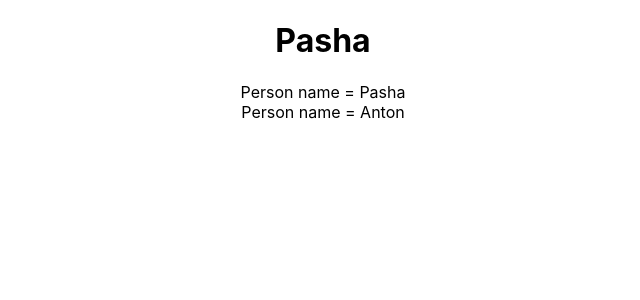
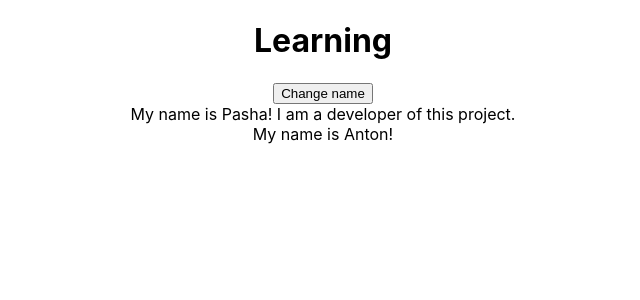
Before and after one commit to Megadethic/MyReactApp, a React (Create React App) app: page / in a window 1280 px wide. Shown: the top 300 px of the page, without its empty margins (317-957 px from the left). Built offline with nearby package versions, Linux system fonts and the light colour scheme.

Commit message:
click listener

```diff
--- a/package.json
+++ b/package.json
@@ -5,7 +5,7 @@
   "dependencies": {
     "react": "^16.5.2",
     "react-dom": "^16.5.2",
-    "react-scripts": "2.0.4"
+    "react-scripts": "^2.1.8"
   },
   "scripts": {
     "start": "react-scripts start",
--- a/src/App.js
+++ b/src/App.js
@@ -1,15 +1,36 @@
-import React, { Component } from 'react';
-import logo from './logo.svg';
+import React, {Component} from 'react';
 import './App.css';
 import Person from './Person/Person.js';
 
 class App extends Component {
+    state = {
+        persons: [
+            {name: 'Pasha', note: 'I am a developer of this project.'},
+            {name: 'Anton', note: ''}
+        ]
+    };
+
+    changeNameHandler = (newName) => {
+        this.setState({
+                persons: [
+                    {name: 'Pasha', note: 'I am a developer of this project.'},
+                    {name: newName, note: 'just me'}
+                ]
+            }
+        );
+    };
+
     render() {
         return (
             <div className="App">
-        <h1>Pasha</h1>
-        <Person name="Pasha"/>
-        <Person name="Anton"/>
+                <h1>Learning</h1>
+                <button onClick={this.changeNameHandler}>Change name</button>
+                <Person name={this.state.persons[0].name}>
+                    {this.state.persons[0].note}
+                </Person>
+                <Person name={this.state.persons[1].name} click={this.changeNameHandler.bind(this, 'Dimma')}>
+                    {this.state.persons[1].note}
+                </Person>
             </div>
         );
     }
--- a/src/Person/Person.js
+++ b/src/Person/Person.js
@@ -1,13 +1,9 @@
-import React, { Component } from 'react'
+import React from 'react'
 
-class Person extends Component {
-  render() {
-    return (
-      <div>
-        Person name = { this.props.name }
-      </div>
-    );
-  }
+const person = (props) => {
+    return <div onClick={props.click}>
+        My name is {props.name}! {props.children}
+    </div>
 };
 
-export default Person;
+export default person;
--- a/src/index.js
+++ b/src/index.js
@@ -4,7 +4,7 @@ import './index.css';
 import App from './App';
 import * as serviceWorker from './serviceWorker';
 
-ReactDOM.render(<App />, document.getElementById('root'));
+ReactDOM.render(<App/>, document.getElementById('root'));
 
 // If you want your app to work offline and load faster, you can change
 // unregister() to register() below. Note this comes with some pitfalls.
```
Also changed, not shown: 1 other file (tests, documents, lock files or other folders). Lines whose indentation alone changed are shown as unchanged.
